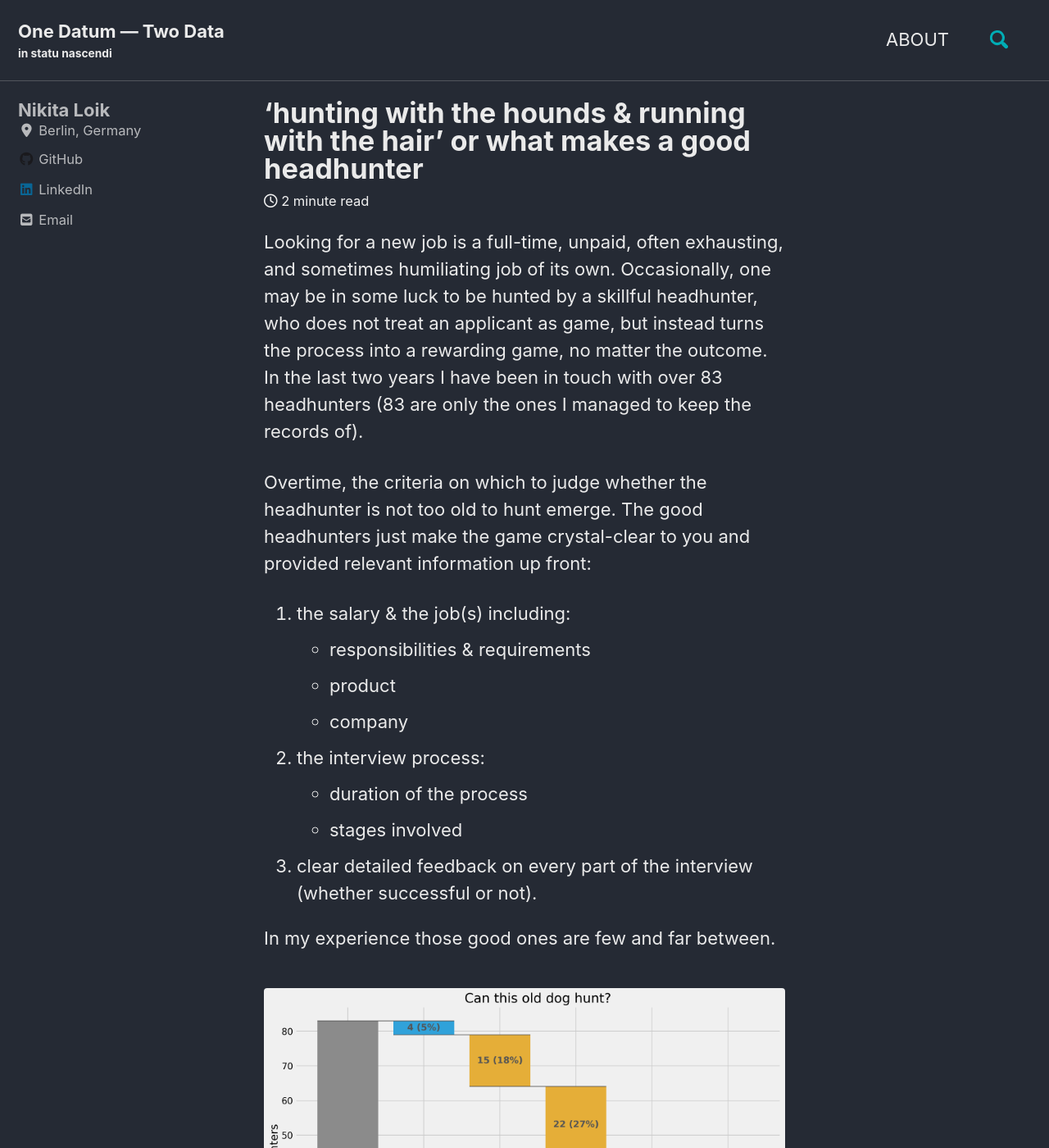
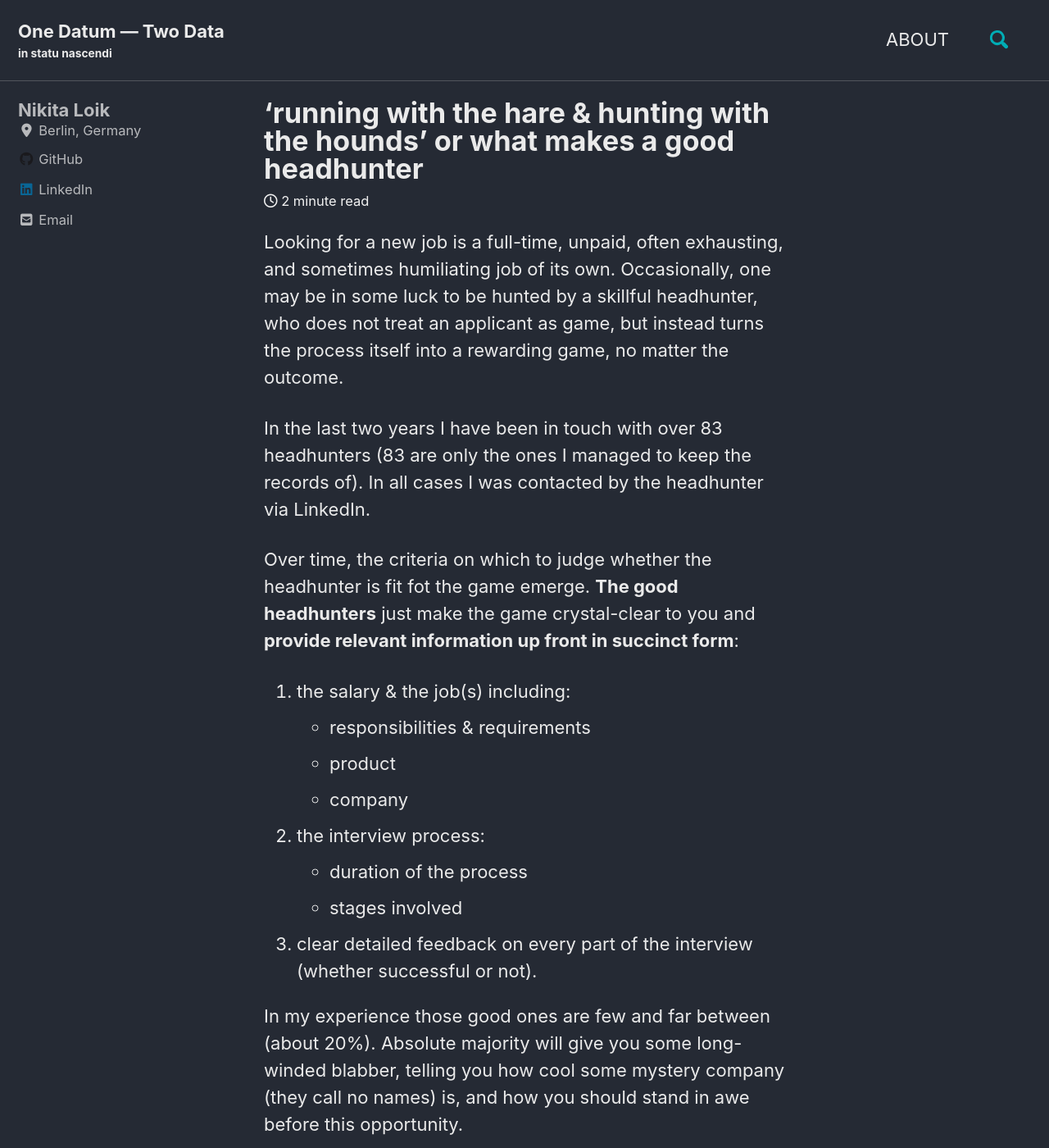
Before and after one commit to nikita-loik/one-datum-two-data, a Jekyll site: the page built from _posts/2020-12-14-best-hunter.md, in a window 1280 px wide and 1400 px high. Shown: the whole window at 82% size. Built offline with Jekyll 4.4.1, drawn with Linux system fonts in a browser that asks for light colours; cached includes are drawn as plain includes; nearby versions of some CDN libraries; some of the changed text lies outside the part shown.

Commit message:
Update headhunters post

```diff
--- a/_posts/2020-12-14-best-hunter.md
+++ b/_posts/2020-12-14-best-hunter.md
@@ -1,5 +1,5 @@
 ---
-title: "'hunting with the hounds & running with the hair' or what makes a good headhunter"
+title: "'running with the hare & hunting with the hounds' or what makes a good headhunter"
 date: 2020-12-14T00:00:00-00:00
 categories:
   - blog
@@ -12,9 +12,11 @@ tags:
   - jobsearch
 ---
 
-Looking for a new job is a full-time, unpaid, often exhausting, and sometimes humiliating job of its own. Occasionally, one may be in some luck to be hunted by a skillful headhunter, who does not treat an applicant as game, but instead turns the process into a rewarding game, no matter the outcome. In the last two years I have been in touch with over 83 headhunters (83 are only the ones I managed to keep the records of).
+Looking for a new job is a full-time, unpaid, often exhausting, and sometimes humiliating job of its own. Occasionally, one may be in some luck to be hunted by a skillful headhunter, who does not treat an applicant as game, but instead turns the process itself into a rewarding game, no matter the outcome.
 
-Overtime, the criteria on which to judge whether the headhunter is not too old to hunt emerge. The good headhunters just make the game crystal-clear to you and provided relevant information up front:
+In the last two years I have been in touch with over 83 headhunters (83 are only the ones I managed to keep the records of). In all cases I was contacted by the headhunter via LinkedIn.
+
+Over time, the criteria on which to judge whether the headhunter is fit fot the game emerge. **The good headhunters** just make the game crystal-clear to you and **provide relevant information up front in succinct form**:
 
 1. the salary & the job(s) including:
 * responsibilities & requirements
@@ -27,19 +29,19 @@ Overtime, the criteria on which to judge whether the headhunter is not too old t
 
 3. clear detailed feedback on every part of the interview (whether successful or not).
 
-In my experience those good ones are few and far between.
-
-<figure class="align-center">
-  <img src="{{ site.url }}{{ site.baseurl }}/assets/images/headhunters_statistics.png" alt="">
-  <figcaption>Communication with headhunters.</figcaption>
-</figure>
+In my experience those good ones are few and far between (about 20%). Absolute majority will give you some long-winded blabber, telling you how cool some mystery company (they call no names) is, and how you should stand in awe before this opportunity.
 
 About 75% of the headhunters do not make your life easier in any way — they are those crazy ones going around banging some drums, and blowing the horns. With all the noise around, your heart-beat sky rockets, you run like crazy triggered by the noise without clear image of where you are going at all.
 Particularly weird specimens included:
 * one who tried to get from me personal contact details of my colleague — this is just a no go,
 * another who wanted me to fill in some endless forms on the website of the prospective employer — honestly if one wants to fill in the forms on their own they are already doing it.
 
-Brilliant headhunters add a personal touch to the game:
+<figure class="align-center">
+  <img src="{{ site.url }}{{ site.baseurl }}/assets/images/headhunters_statistics.png" alt="">
+  <figcaption>Communication with headhunters over 2-years time, based on personal data from 01.01.2019 to 31.12.2020.</figcaption>
+</figure>
+
+**Brilliant headhunters** are even more difficult to find. They **add a personal touch to the game**:
 1. they can negotiate an interview process for you
 * order of the interviews (*e.g.* to have tech-task after personal interviews, so that you don't waste time doing the task when you already lost points in the most-charming-smile contest)
 * tech-task content (*e.g.* sometimes they can negotiate you out of spending hours or even days on a tech-task by substituting it with code-along discussion or reviewing of your open-source projects)
@@ -48,11 +50,12 @@ Brilliant headhunters add a personal touch to the game:
 * when your company goes bust
 * when you move to another country
 * when you want to change the company
+4. they tell you about the current state of the market
 
-Only 4 headhunters (less than 5%) made the cut. Here are the details of those who applied all their skills to the game and who agreed to share their data.
+Only 4 headhunters (less than 5%) made the cut, and I am very grateful to them for providing me with wealth of useful information and supporting me throughout the process. Here are the details of the 3 who agreed to share their contact information.
 
 |hunter|hunter's game|hunting ground|
 |:--|:--|:--|
 |[Mirela Tocco](https://www.linkedin.com/in/mirela-tocco/)|IT & Data Science; product & marketing|worldwide, but mostly Europe|
-|[Rex Rusling](https://www.linkedin.com/in/rexrusling/)|software engineers, data professionals|worldwide, but mostly Europe|
+|[Rex Rusling](https://www.linkedin.com/in/rexrusling/)|software engineers, data professionals|worldwide, with strong focus on Berlin|
 |[Andrey Sydorenko](https://www.linkedin.com/in/andreyrec/)|data professionals|worldwide, but mostly Europe|
```
Also changed, not shown: assets/images/headhunters_statistics.png.
